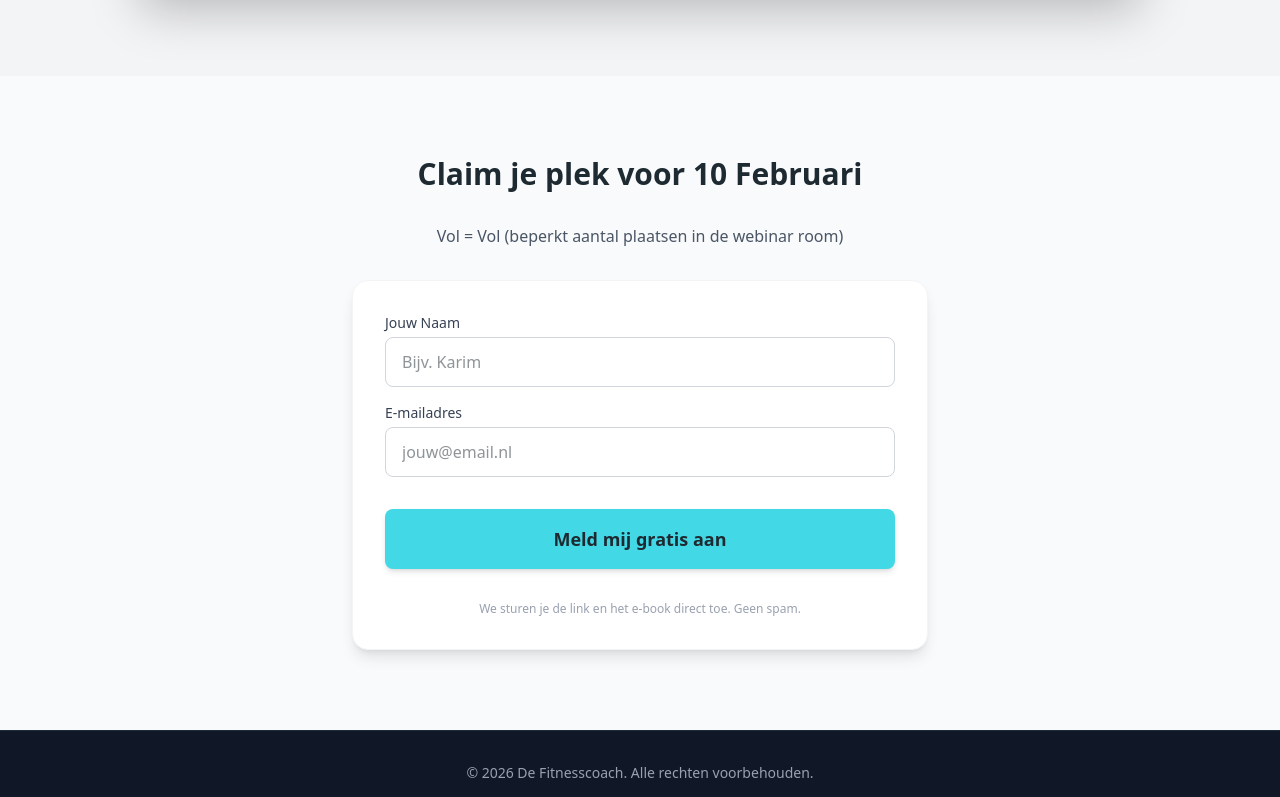
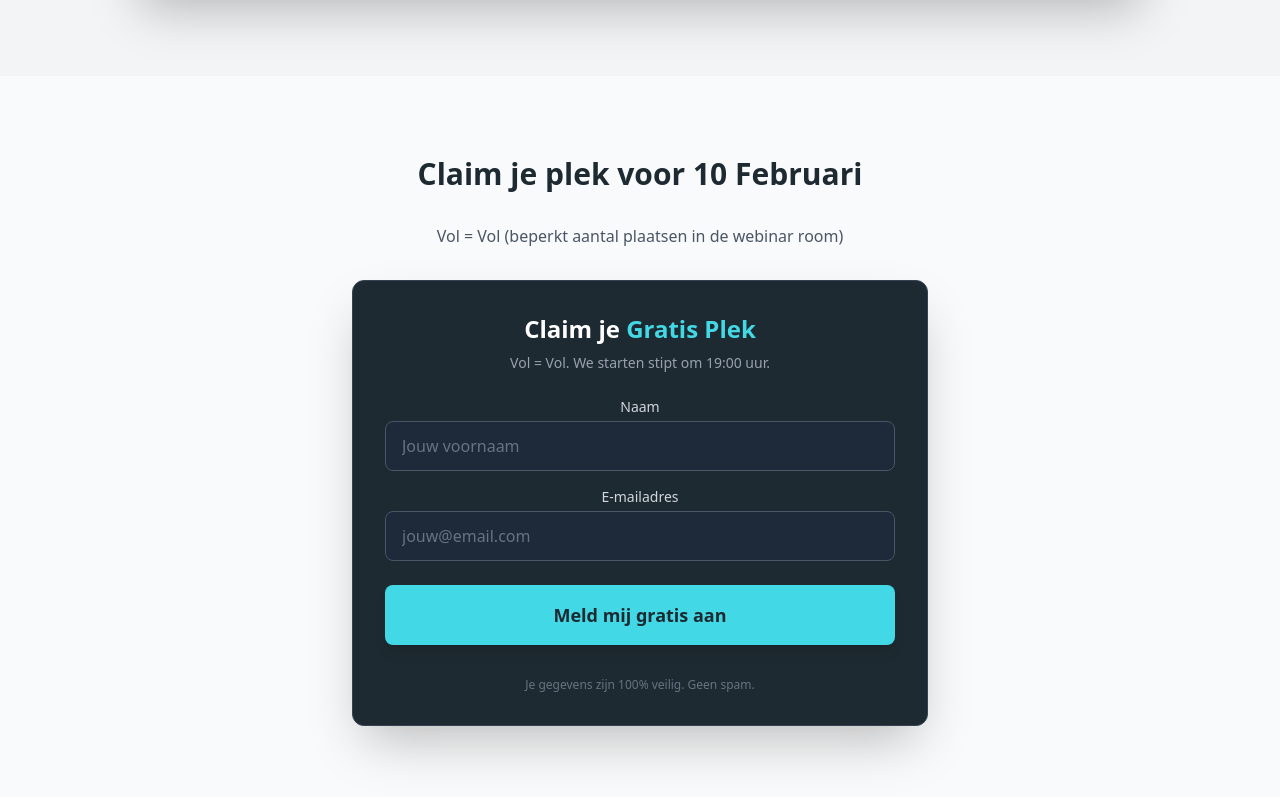
Before and after one commit to Bobantersyn/ramadan-webinar-2026, a Next.js app: page /ramadanwebinar/ in a window 1280 px wide. Shown: the part 2000-2797 px from the top of the page. Built offline with nearby package versions, Linux system fonts and the light colour scheme.

Commit message:
fix: replace static form with SubscribeForm component

```diff
--- a/src/app/page.tsx
+++ b/src/app/page.tsx
@@ -115,22 +115,7 @@ export default function Home() {
           <h2 className="text-3xl font-bold">Claim je plek voor 10 Februari</h2>
           <p className="text-gray-600">Vol = Vol (beperkt aantal plaatsen in de webinar room)</p>
 
-          <form className="space-y-4 text-left bg-white p-8 rounded-2xl shadow-lg border border-gray-100">
-            <div>
-              <label htmlFor="name" className="block text-sm font-medium text-gray-700 mb-1">Jouw Naam</label>
-              <input type="text" id="name" className="w-full px-4 py-3 rounded-lg border border-gray-300 focus:ring-2 focus:ring-brand-cyan focus:border-brand-cyan outline-none transition-all" placeholder="Bijv. Karim" required />
-            </div>
-            <div>
-              <label htmlFor="email" className="block text-sm font-medium text-gray-700 mb-1">E-mailadres</label>
-              <input type="email" id="email" className="w-full px-4 py-3 rounded-lg border border-gray-300 focus:ring-2 focus:ring-brand-cyan focus:border-brand-cyan outline-none transition-all" placeholder="jouw@email.nl" required />
-            </div>
-            <button type="submit" className="w-full bg-brand-cyan text-brand-dark font-bold text-lg py-4 rounded-lg hover:brightness-110 transition-all shadow-md mt-4">
-              Meld mij gratis aan
-            </button>
-            <p className="text-xs text-center text-gray-400 mt-4">
-              We sturen je de link en het e-book direct toe. Geen spam.
-            </p>
-          </form>
+          <SubscribeForm />
         </div>
       </section>
 
```
